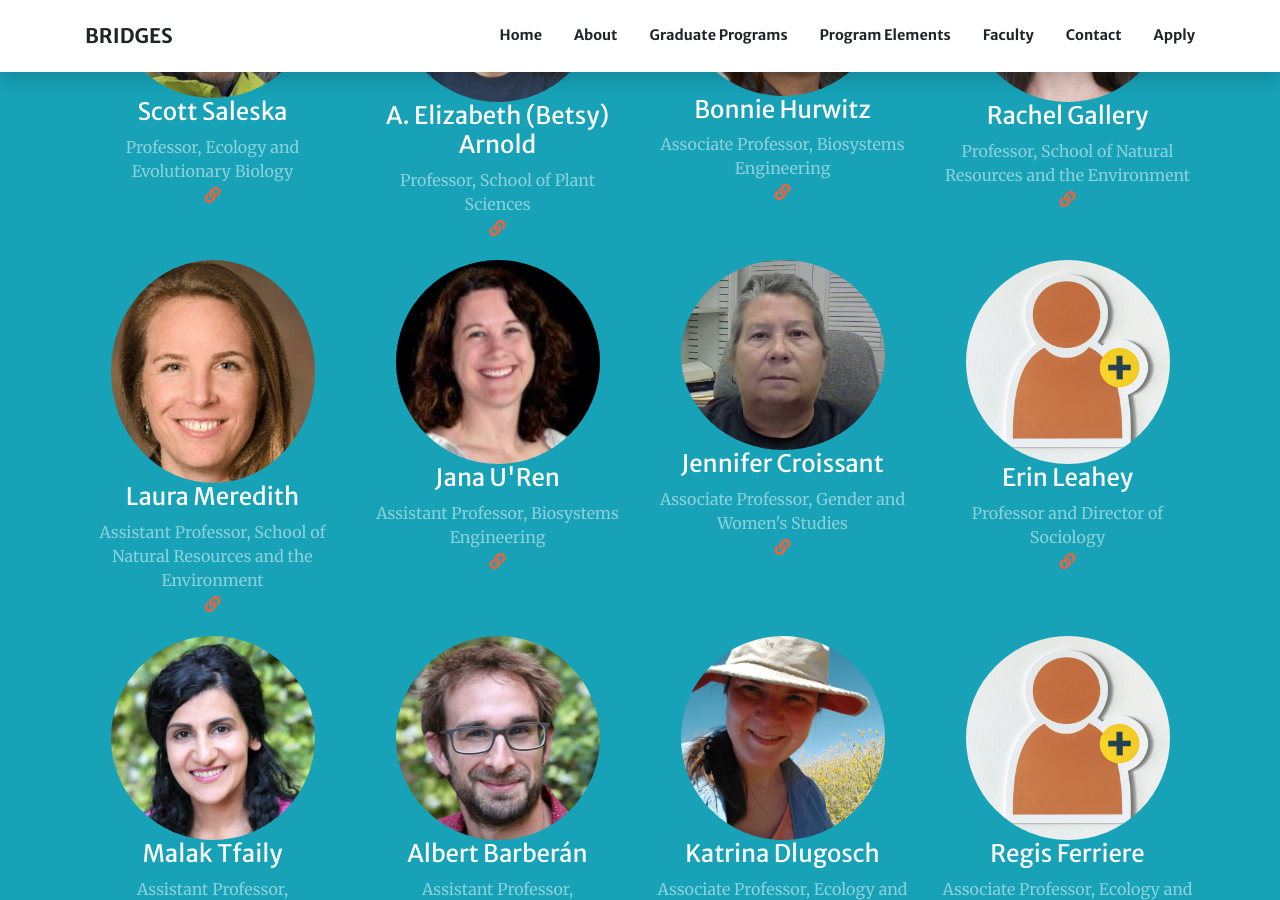
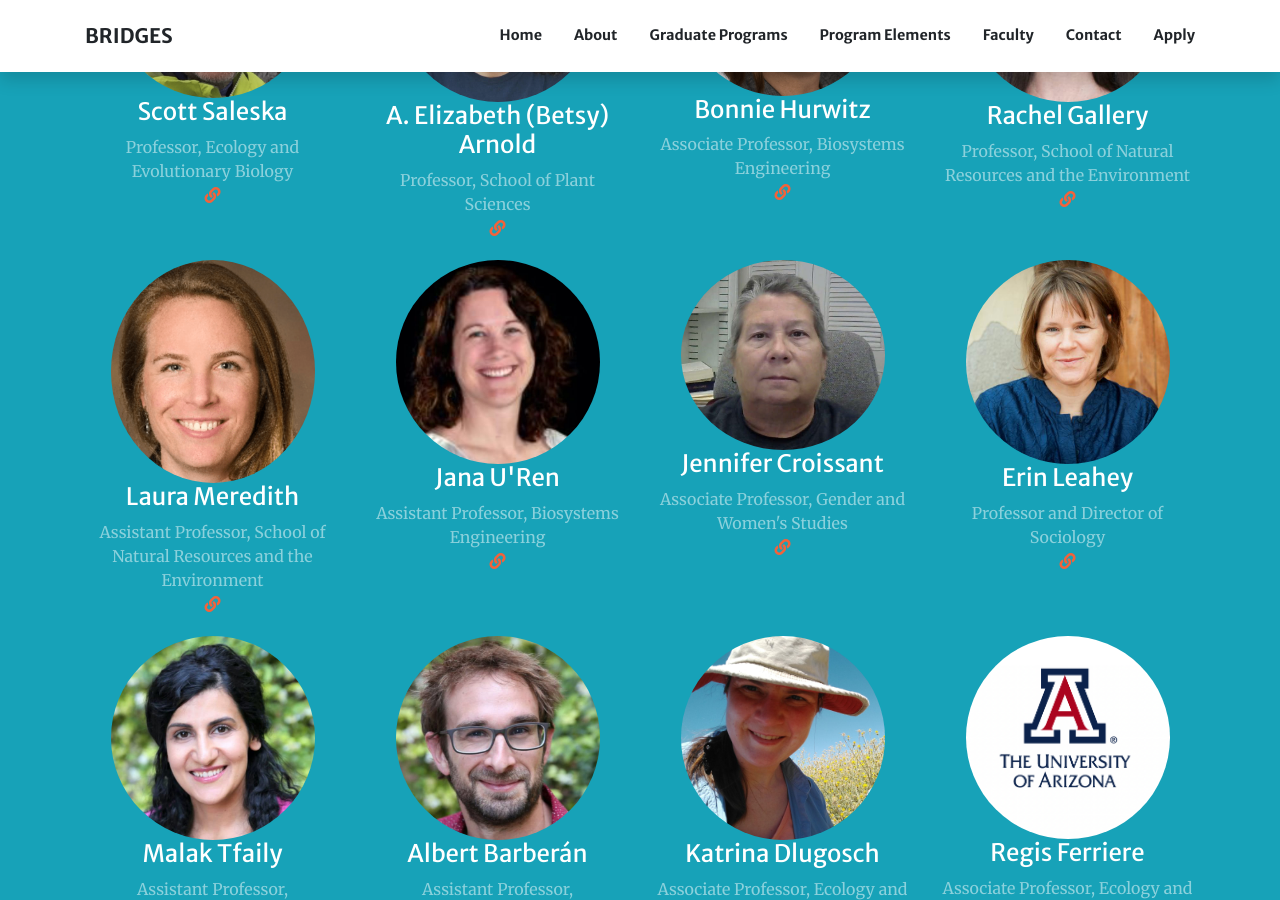
Before and after one commit to ecosystem-genomics/ecosystem-genomics.github.io, a Jekyll site: the page built from index.md, in a window 1280 px wide and 900 px high, scrolled down 3289 px. Built offline with Jekyll 4.4.1, drawn with Linux system fonts in a browser that asks for light colours; nearby versions of some CDN libraries.

Commit message:
Add final staff photos

```diff
--- a/index.md
+++ b/index.md
@@ -127,7 +127,7 @@ sections:
         url: http://www.u.arizona.edu/~jlc/
       - title: Erin Leahey
         text: Professor and Director of Sociology
-        image: assets/img/members/generic-icon.jpg
+        image: assets/img/members/erin-leahey.jpg
         url: https://sociology.arizona.edu/people/erin-leahey
       - title: Malak Tfaily
         text: Assistant Professor, Environmental Science
@@ -143,7 +143,7 @@ sections:
         url: https://www.dlugosch-lab.net/
       - title: Regis Ferriere
         text: Associate Professor, Ecology and Evolutionary Biology
-        image: assets/img/members/generic-icon.jpg
+        image: assets/img/members/UA_Block_A.jpg
         url: https://eeb.arizona.edu/person/regis-ferriere
       - title: Rod A Wing
         text: Bud Antle Endowed Chair Professor, School of Plant Sciences, Ecology & Evolutionary Biology, Arizona Genomics Institute
@@ -155,7 +155,7 @@ sections:
         url: https://matzkinlab.org/
       - title: W. Duke Pauli
         text: Assistant Professor, School of Plant Sciences
-        image: assets/img/members/generic-icon.jpg
+        image: assets/img/members/w_duke_pauli.jpg
         url: https://thepaulilab.com/
       - title: Yang Song
         text: Assistant Professor, Hydrology and Atmospheric Sciences
```
Also changed, not shown: assets/img/members/UA_Block_A.jpg (added), assets/img/members/erin-leahey.jpg (added), assets/img/members/w_duke_pauli.jpg (added).
